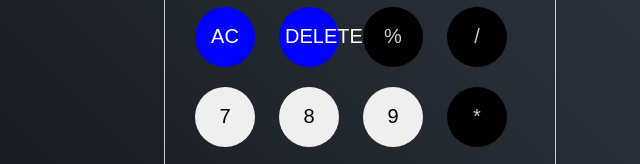
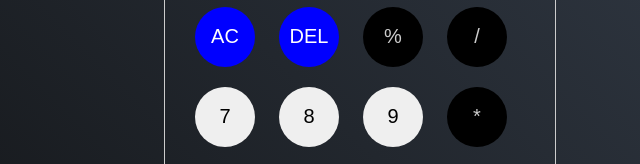
Before and after one commit to SakethReddyKethiri/Calculator, a plain HTML site: page index.html in a window 1280 px wide. Shown: the part 276-440 px from the top of the page, 288-928 px from the left. Drawn offline with Linux system fonts and the light colour scheme.

Commit message:
changed 2

```diff
--- a/index.html
+++ b/index.html
@@ -13,7 +13,7 @@
 
             <div>
                     <button class="ope" onclick="clearDisplay()">AC</button>
-                    <button class="ope" onclick="">DELETE</button>
+                    <button class="ope" onclick="">DEL</button>
                     <button class="op" onclick="addToDisplay('%')">%</button>
                     <button class="op" onclick="addToDisplay('/')">/</button>
             </div>
```
